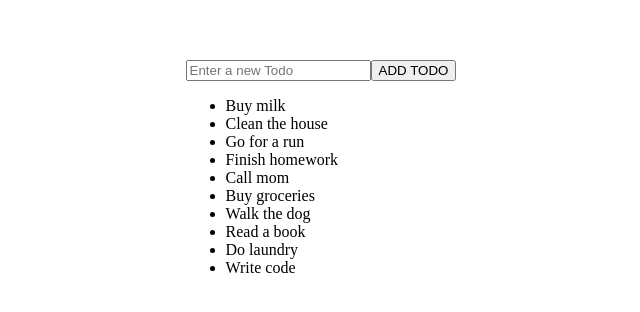
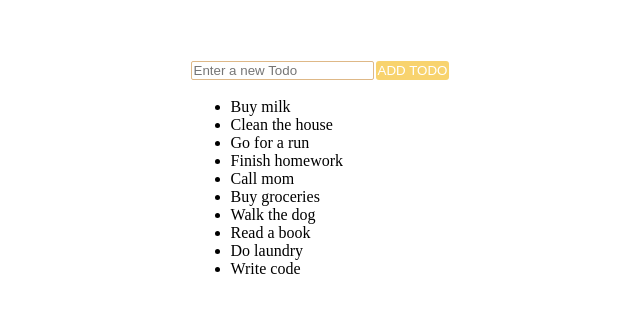
Before and after one commit to leeyeram84/react-basic-todo, a React (Vite) app: page / in a window 1280 px wide. Shown: the part 232-544 px from the top of the page, without its empty margins (319-959 px from the left). Built offline with nearby package versions, Linux system fonts and the light colour scheme.

Commit message:
style : input 및 button css 수정

```diff
--- a/src/index.css
+++ b/src/index.css
@@ -5,3 +5,17 @@
     align-items: center;
     height: 100vh;
 }
+
+button {
+    margin: 2px;
+    padding: 2px;
+    border: none;
+    border-radius: 3px;
+    background-color: rgb(248, 211, 110);
+    color: white;
+}
+
+input {
+    border: 1px solid burlywood;
+    border-radius: 2px;
+}
```
